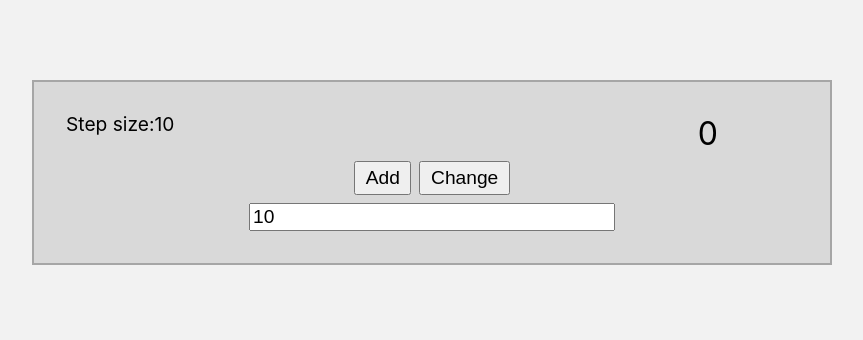
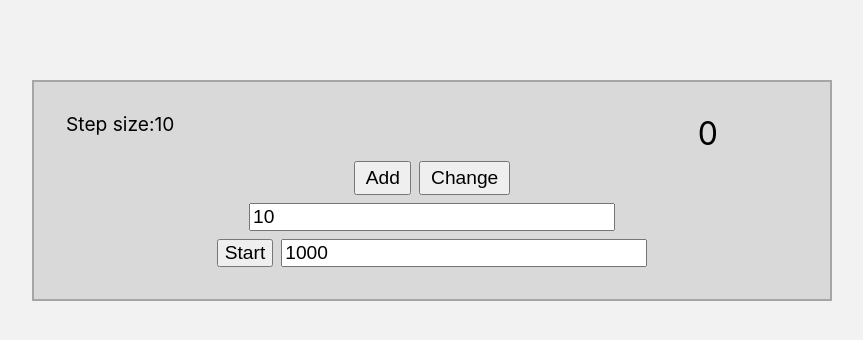
Before and after one commit to morghull/fm-practice_1811, a React (Create React App) app: page / in a window 1280 px wide. Shown: the top 340 px of the page, without its empty margins (208-1071 px from the left). Built offline with nearby package versions, Linux system fonts and the light colour scheme.

Commit message:
add autockick stage

```diff
--- /dev/null
+++ b/src/components/Counter/AutoclickTools/AutoclickTools.module.css
@@ -0,0 +1,17 @@
+.wrapper {
+   width: 100%;
+   text-align: center;
+   margin-top: var(--space-between);
+ }
+ .input {
+   width: 50%;
+   outline: none;
+   font-size: 1.2rem;
+ }
+ .btn {
+  outline: none;
+  font-size: 1.2rem;
+}
+.btn + .input {
+  margin-left: var(--space-between);
+}
--- a/src/components/Counter/AutoclickTools/index.jsx
+++ b/src/components/Counter/AutoclickTools/index.jsx
@@ -1,4 +1,5 @@
 import React, { Component } from 'react';
+import styles from './AutoclickTools.module.css';
 
 class AutoclickTools extends Component {
   constructor(props) {
@@ -8,16 +9,22 @@ class AutoclickTools extends Component {
     };
     this.intervalId = null;
   }
+  onDelayChangeHandler = (event) => {
+    this.setState({
+      timerDelay: Number(event.target.value),
+    });
+  };
   render() {
     const { timerDelay } = this.state;
     return (
-      <div>
-        <button></button>
+      <div className={styles.wrapper}>
+        <button className={styles.btn}>Start</button>
         <input
+          className={styles.input}
           type="number"
-          value={step}
-          name="step"
-          onChange={this.onStepChangeHandler}
+          value={timerDelay}
+          name="delay"
+          onChange={this.onDelayChangeHandler}
         />
       </div>
     );
--- a/src/components/Counter/StepTools/index.jsx
+++ b/src/components/Counter/StepTools/index.jsx
@@ -1,9 +1,9 @@
 import React, { Component } from 'react';
-import styles from './StepTool.module.css';
+import styles from './StepTools.module.css';
 import config from '../config';
 const { minStepValue, maxStepValue } = config;
 
-class StepTool extends Component {
+class StepTools extends Component {
   constructor(props) {
     super(props);
   }
@@ -28,4 +28,4 @@ class StepTool extends Component {
   }
 }
 
-export default StepTool;
+export default StepTools;
--- a/src/components/Counter/index.jsx
+++ b/src/components/Counter/index.jsx
@@ -1,8 +1,9 @@
 import React, { Component } from 'react';
 import Core from './Core';
-import StepTool from './StepTools';
+import StepTools from './StepTools';
 import styles from './Counter.module.css';
 import config from './config';
+import AutoclickTools from './AutoclickTools';
 const { defaultStepSize } = config;
 
 class Counter extends Component {
@@ -11,14 +12,15 @@ class Counter extends Component {
     this.state = { step: defaultStepSize };
   }
   setStep = (newStep) => {
-    this.setState({ step: newStep });
+    this.setState({ step: Number(newStep) });
   };
   render() {
     const { step } = this.state;
     return (
       <section className={styles.section}>
         <Core step={step} />
-        <StepTool step={step} setStep={this.setStep} />
+        <StepTools step={step} setStep={this.setStep} />
+        <AutoclickTools />
       </section>
     );
   }
```
Also changed, not shown: src/components/Counter/StepTools/StepTools.module.css (renamed from src/components/Counter/StepTools/StepTool.module.css).
